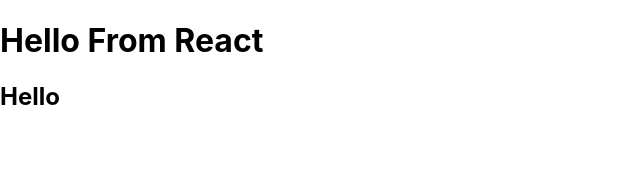
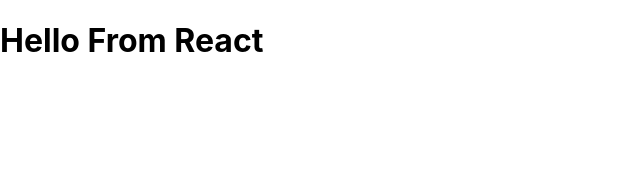
Before and after one commit to zakariaaitoumeriem1889/ReactJS-Crash-Course-2021, a React (Create React App) app: page / in a window 1280 px wide. Shown: the top 172 px of the page, without its empty margins (0-640 px from the left). Built offline with nearby package versions, Linux system fonts and the light colour scheme.

Commit message:
Expressions in JSX

```diff
--- a/src/App.js
+++ b/src/App.js
@@ -1,8 +1,12 @@
 function App() {
+    // const name = 'Brad';
+    // const x = true;
+
     return (
         <div className="container">
             <h1>Hello From React</h1>
-            <h2>Hello</h2>
+            {/*<h2>Hello { name }</h2>*/}
+            {/*<h2>Hello { x ? 'Yes' : 'No' }</h2>*/}
         </div>
     );
 }
```
Also changed, not shown: 1 other file (tests, documents, lock files or other folders).
